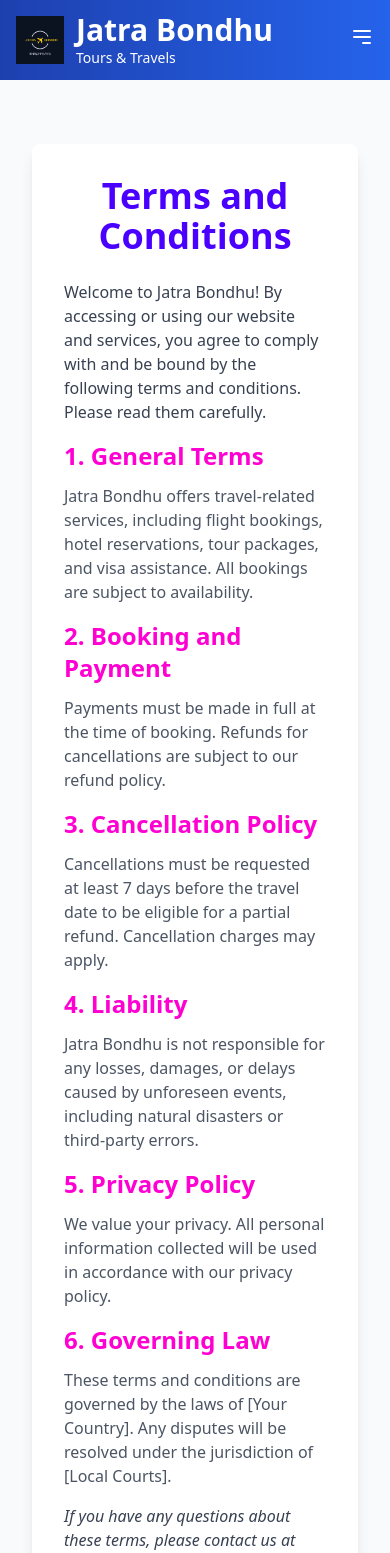
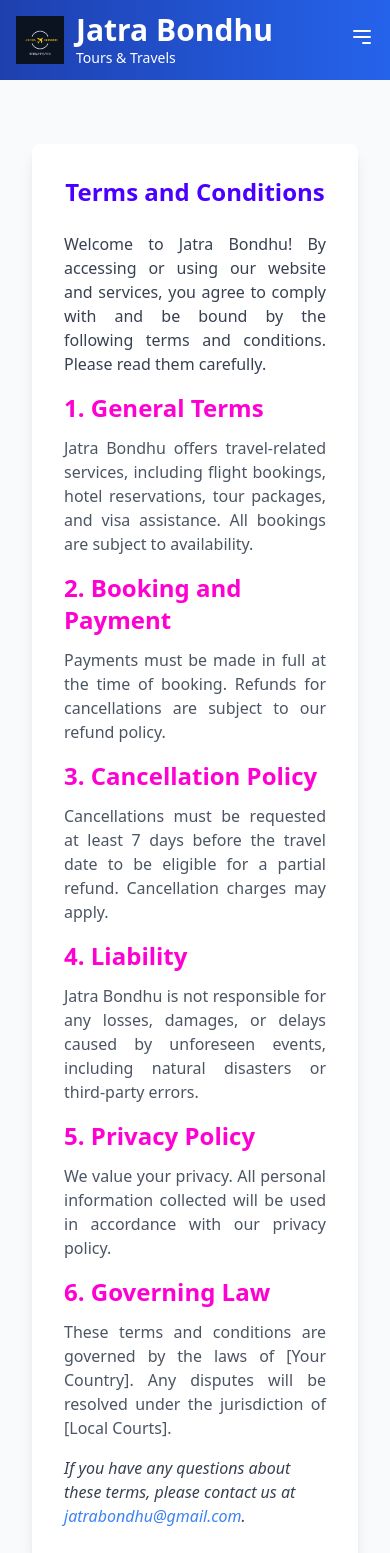
Before and after one commit to shuvakarmakar/jatra-bondhu-tours-travels, a React (Vite) app: page /terms-and-conditions in a window 390 px wide. Shown: the top 1553 px of the page. Built offline with nearby package versions, Linux system fonts and the light colour scheme.

Commit message:
Terms and Conditions Update

```diff
--- a/src/Pages/TermsandConditions.jsx
+++ b/src/Pages/TermsandConditions.jsx
@@ -8,52 +8,55 @@ const TermsandConditions = () => {
             <Navbar></Navbar>
             <div className="py-16 bg-gray-50 px-8">
                 <div className="container mx-auto max-w-5xl bg-white shadow-lg rounded-lg p-8">
-                    <h1 className="text-4xl font-bold text-center mb-6 text-primary">
+                    <h1
+                        className="text-2xl sm:text-3xl md:text-4xl lg:text-4xl font-bold text-center mb-6 text-primary"
+                    >
                         Terms and Conditions
                     </h1>
-                    <p className="text-gray-700 mb-4">
+
+                    <p className="text-gray-700 mb-4 text-justify">
                         Welcome to Jatra Bondhu! By accessing or using our website and services, you agree to comply with and be bound by the following terms and conditions. Please read them carefully.
                     </p>
 
                     <h2 className="text-2xl font-semibold mb-3 text-secondary">
                         1. General Terms
                     </h2>
-                    <p className="text-gray-600 mb-4">
+                    <p className="text-gray-600 mb-4 text-justify">
                         Jatra Bondhu offers travel-related services, including flight bookings, hotel reservations, tour packages, and visa assistance. All bookings are subject to availability.
                     </p>
 
                     <h2 className="text-2xl font-semibold mb-3 text-secondary">
                         2. Booking and Payment
                     </h2>
-                    <p className="text-gray-600 mb-4">
+                    <p className="text-gray-600 mb-4 text-justify">
                         Payments must be made in full at the time of booking. Refunds for cancellations are subject to our refund policy.
                     </p>
 
                     <h2 className="text-2xl font-semibold mb-3 text-secondary">
                         3. Cancellation Policy
                     </h2>
-                    <p className="text-gray-600 mb-4">
+                    <p className="text-gray-600 mb-4 text-justify">
                         Cancellations must be requested at least 7 days before the travel date to be eligible for a partial refund. Cancellation charges may apply.
                     </p>
 
                     <h2 className="text-2xl font-semibold mb-3 text-secondary">
                         4. Liability
                     </h2>
-                    <p className="text-gray-600 mb-4">
+                    <p className="text-gray-600 mb-4 text-justify">
                         Jatra Bondhu is not responsible for any losses, damages, or delays caused by unforeseen events, including natural disasters or third-party errors.
                     </p>
 
                     <h2 className="text-2xl font-semibold mb-3 text-secondary">
                         5. Privacy Policy
                     </h2>
-                    <p className="text-gray-600 mb-4">
+                    <p className="text-gray-600 mb-4 text-justify">
                         We value your privacy. All personal information collected will be used in accordance with our privacy policy.
                     </p>
 
                     <h2 className="text-2xl font-semibold mb-3 text-secondary">
                         6. Governing Law
                     </h2>
-                    <p className="text-gray-600 mb-4">
+                    <p className="text-gray-600 mb-4 text-justify">
                         These terms and conditions are governed by the laws of [Your Country]. Any disputes will be resolved under the jurisdiction of [Local Courts].
                     </p>
 
```
